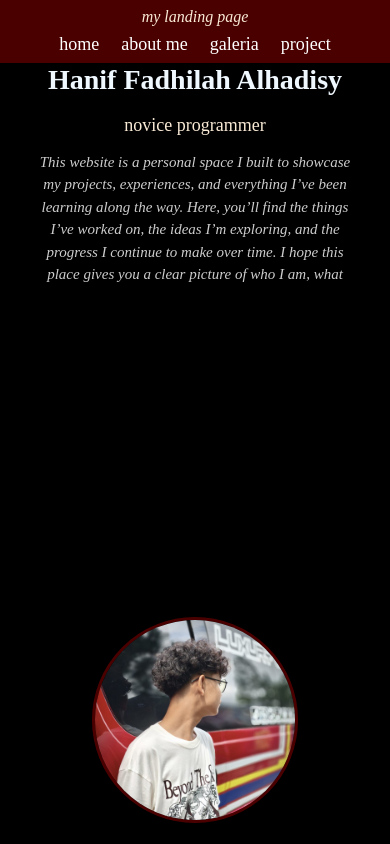
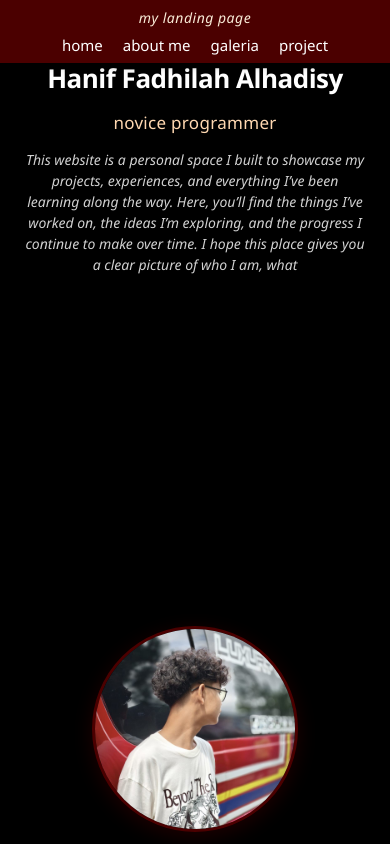
Before and after one commit to hanifalhadisy/my-landing-page, a plain HTML site: page index.html in a window 390 px wide. Shown: the top 844 px of the page. Drawn offline with Linux system fonts and the light colour scheme.

Commit message:
Update bagian1.css

```diff
--- a/css/bagian1.css
+++ b/css/bagian1.css
@@ -2,6 +2,7 @@ body {
     overflow-x: hidden;
     margin: 0;
     background-color: black;
+    font-family: 'Segoe UI', Tahoma, Geneva, Verdana, sans-serif;
 }
 
 .section-1 {
@@ -9,15 +10,16 @@ body {
     min-height: 100vh;
 }
 
-
+/* HEADER YANG LEBIH PROPOSIONAL */
 header {
     display: flex;
     justify-content: space-between;
     align-items: center;
     background-color: #4B0000;
-    padding: 12px 50px;
+    padding: 10px 40px;
     position: relative;
     z-index: 100;
+    box-shadow: 0 2px 10px rgba(0, 0, 0, 0.3);
 }
 
 header div {
@@ -25,10 +27,12 @@ header div {
 }
 
 header p {
-    font-size: 20px;
+    font-size: 16px;
     font-style: italic;
     color: antiquewhite;
     margin: 0;
+    font-weight: 300;
+    letter-spacing: 0.5px;
 }
 
 header nav {
@@ -40,66 +44,73 @@ header a {
     display: inline-block;
     color: white;
     text-decoration: none;
-    font-size: 24px;
-    padding: 0 15px;
-    transition: transform 0.3s ease, color 0.3s ease;
+    font-size: 18px;
+    padding: 0 12px;
+    transition: all 0.3s ease;
+    font-weight: 400;
 }
 
 header a:hover {
-    transform: scale(1.05);
-    color: antiquewhite;
+    transform: translateY(-2px);
+    color: #FFD8B1;
+    text-shadow: 0 2px 5px rgba(0, 0, 0, 0.2);
 }
 
-
+/* BAGIAN UTAMA */
 .bagian-1 {
     display: flex;
     justify-content: space-between;
     align-items: center;
-    padding: 0 80px 50px;
+    padding: 0 60px 40px;
     max-width: 1400px;
     margin: 0 auto;
-    min-height: calc(100vh - 80px);
+    min-height: calc(100vh - 70px);
 }
-
 
 .bagian-text {
     color: aliceblue;
     max-width: 600px;
     flex: 1;
-    margin-right: 150px;
-    margin-top: 10px;
+    margin-right: 120px;
+    margin-top: 0;
 }
 
 .text-h1 {
-    font-size: 40px;
+    font-size: 36px;
     margin-bottom: 8px;
     line-height: 1.2;
     margin-top: 0;
+    font-weight: 600;
+    color: #ffffff;
+    letter-spacing: -0.5px;
 }
 
 .p1 {
-    font-size: 26px;
-    color: antiquewhite;
+    font-size: 22px;
+    color: #FFD8B1;
     margin-bottom: 15px;
+    font-weight: 400;
+    letter-spacing: 0.3px;
 }
 
 .p2 {
-    font-size: 17px;
-    line-height: 1.5;
+    font-size: 16px;
+    line-height: 1.6;
     margin-bottom: 25px;
-    color: #ccc;
-    font-style: italic;
+    color: #d1d1d1;
+    font-weight: 300;
+    max-width: 90%;
 }
 
-
 .img-gua {
-    width: 300px;
-    height: 300px;
+    width: 280px;
+    height: 280px;
     border-radius: 50%;
     object-fit: cover;
     border: 3px solid #4B0000;
     flex-shrink: 0;
     margin-top: 10px;
+    box-shadow: 0 5px 20px rgba(75, 0, 0, 0.4);
 }
 
 /* ACTION AREA */
@@ -107,42 +118,45 @@ header a:hover {
     display: flex;
     align-items: center;
     gap: 25px;
-    margin-top: 20px;
+    margin-top: 25px;
 }
 
 .btn-about {
-    width: 150px;
-    height: 45px;
-    font-size: 16px;
+    width: 140px;
+    height: 42px;
+    font-size: 15px;
     background-color: #4B0000;
     color: white;
     border-radius: 6px;
     border: none;
     cursor: pointer;
     transition: all 0.3s ease;
+    font-weight: 500;
+    letter-spacing: 0.5px;
 }
 
 .btn-about:hover {
-    transform: scale(1.05);
+    transform: translateY(-2px);
     background-color: #5a0000;
     color: antiquewhite;
+    box-shadow: 0 5px 15px rgba(75, 0, 0, 0.4);
 }
 
 /* SOCIAL ICONS */
 .social-icons {
     display: flex;
-    gap: 20px;
+    gap: 18px;
 }
 
 .social-icons a {
     color: white;
-    font-size: 22px;
+    font-size: 20px;
     transition: all 0.3s ease;
 }
 
 .social-icons a:hover {
-    color: rgb(172, 79, 18);
-    transform: scale(1.1);
+    color: #FFD8B1;
+    transform: scale(1.15);
 }
 
 /* ====== RESPONSIVE ====== */
@@ -152,13 +166,21 @@ header a:hover {
     }
 
     .img-gua {
-        width: 280px;
-        height: 280px;
+        width: 260px;
+        height: 260px;
     }
 
     .bagian-text {
         max-width: 550px;
-        margin-right: 100px;
+        margin-right: 80px;
+    }
+
+    .text-h1 {
+        font-size: 34px;
+    }
+
+    .p1 {
+        font-size: 20px;
     }
 }
 
@@ -167,42 +189,52 @@ header a:hover {
         flex-direction: column-reverse;
         text-align: center;
         padding: 0 30px 30px;
-        gap: 40px;
+        gap: 35px;
     }
 
     .bagian-text {
-        max-width: 90%;
+        max-width: 85%;
         margin-right: 0;
         order: 2;
         margin-top: 0;
     }
 
+    .p2 {
+        max-width: 100%;
+        margin-left: auto;
+        margin-right: auto;
+    }
+
     .img-gua {
         order: 1;
-        width: 250px;
-        height: 250px;
-        margin-top: 15px;
+        width: 240px;
+        height: 240px;
+        margin-top: 10px;
     }
 
     header {
-        padding: 10px 30px;
+        padding: 8px 25px;
     }
 
     header a {
-        font-size: 20px;
-        padding: 0 10px;
+        font-size: 17px;
+        padding: 0 8px;
     }
 
     header p {
-        font-size: 18px;
+        font-size: 15px;
     }
 
     .text-h1 {
-        font-size: 34px;
+        font-size: 32px;
     }
 
     .p1 {
-        font-size: 22px;
+        font-size: 19px;
+    }
+
+    .action-area {
+        justify-content: center;
     }
 }
 
@@ -218,11 +250,11 @@ header a:hover {
     }
 
     .text-h1 {
-        font-size: 30px;
+        font-size: 28px;
     }
 
     .p1 {
-        font-size: 20px;
+        font-size: 18px;
     }
 
     .p2 {
@@ -232,7 +264,7 @@ header a:hover {
     .btn-about {
         width: 130px;
         height: 40px;
-        font-size: 15px;
+        font-size: 14px;
     }
 
     .social-icons {
@@ -240,13 +272,17 @@ header a:hover {
     }
 
     .social-icons a {
-        font-size: 20px;
+        font-size: 18px;
     }
 
     .action-area {
         flex-direction: column;
         gap: 15px;
-        margin-top: 15px;
+        margin-top: 20px;
+    }
+
+    header {
+        padding: 8px 20px;
     }
 }
 
@@ -259,16 +295,19 @@ header a:hover {
 
     header nav {
         display: flex;
-        gap: 10px;
+        gap: 8px;
+        flex-wrap: wrap;
+        justify-content: center;
     }
 
     header a {
-        font-size: 18px;
+        font-size: 15px;
         padding: 0 6px;
     }
 
     header p {
-        font-size: 16px;
+        font-size: 14px;
+        text-align: center;
     }
 
     .bagian-1 {
@@ -279,14 +318,23 @@ header a:hover {
     .img-gua {
         width: 200px;
         height: 200px;
-        margin-top: 10px;
+        margin-top: 5px;
     }
 
     .text-h1 {
-        font-size: 28px;
+        font-size: 26px;
     }
 
     .p1 {
-        font-size: 18px;
+        font-size: 17px;
+    }
+
+    .p2 {
+        font-size: 14px;
+        line-height: 1.5;
+    }
+
+    .bagian-text {
+        max-width: 95%;
     }
 }
```
